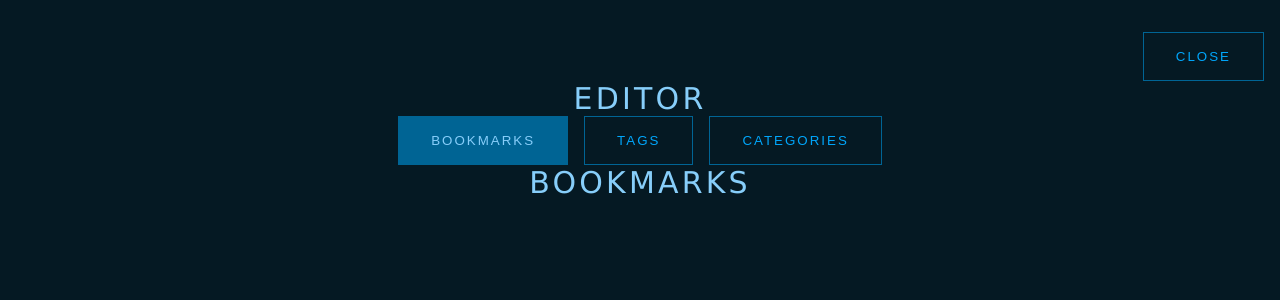
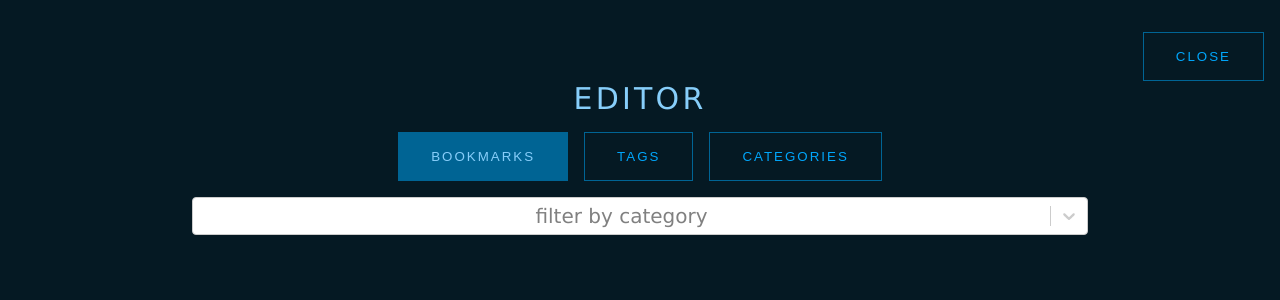
Before and after one commit to mistyb01/web-collector, a React (Create React App) app: page / in a window 1280 px wide. Both pictures are taken after a click on the button "EDIT". Shown: the top 300 px of the page. Built offline with nearby package versions, Linux system fonts and the light colour scheme.

Commit message:
added dropdown to EditBookmarks.tsx

```diff
--- a/src/App.tsx
+++ b/src/App.tsx
@@ -67,7 +67,7 @@ const App:FC = () => {
           </main>
           : editMode ?
           <main className="edit-container">
-            <EditMode/>
+            <EditMode bookmarkData={bookmarkData} categoryList={categoryList}/>
           </main>
           :
           <main className="main-container horizontal-space">
--- a/src/edit-mode/EditBookmarks.tsx
+++ b/src/edit-mode/EditBookmarks.tsx
@@ -1,16 +1,24 @@
-import React  from 'react';
+import React, { useState } from 'react';
 import { Link } from '../@types/app';
+import Select from 'react-select';
 
 interface Props {
-//   bookmarkData: Link[],
-//   categoryList: string[]
+  bookmarkData: Link[],
+  categoryList: string[]
 }
 
 export const EditBookmarks: React.FC<Props> = (props) => {
 
+    const [selectedCategory, setSelectedCategory] = useState('');
+
   return (
     <div className="edit-bookmarks-container">
-        <h2>bookmarks</h2>
+        <Select
+            options={
+                props.categoryList.map(category => ({label: category, value: category}))}
+            onChange={(opt) => setSelectedCategory(opt!.value)}
+            placeholder={'filter by category'}
+        />
     </div>
   );
 }
--- a/src/edit-mode/EditMode.tsx
+++ b/src/edit-mode/EditMode.tsx
@@ -5,21 +5,22 @@ import EditCategories from './EditCategories';
 import EditTags from './EditTags';
 
 interface Props {
+    bookmarkData: Link[],
+    categoryList: string[]
 }
 
 export const EditMode: React.FC<Props> = (props) => {
     const [mode, setMode] = useState('bookmarks');
 
-    // <div className={`container${someCondition ? ' bg-green' : ''}`}
   return (
-    <div className="edit-mode-container">
+    <div className="edit-mode-container vertical-space">
         <h2>EDITOR</h2>
         <ul className='horizontal-space'>
             <button className={`${mode === 'bookmarks' ? 'header__button header__button--selected' : 'header__button'}`} onClick={() => setMode('bookmarks')}>Bookmarks</button>
             <button className={`${mode === 'tags' ? 'header__button header__button--selected' : 'header__button'}`} onClick={() => setMode('tags')}>Tags</button>
             <button className={`${mode === 'categories' ? 'header__button header__button--selected' : 'header__button'}`} onClick={() => setMode('categories')}>Categories</button>
         </ul>
-        {mode === 'bookmarks' ? <EditBookmarks/> :
+        {mode === 'bookmarks' ? <EditBookmarks bookmarkData={props.bookmarkData} categoryList={props.categoryList}/> :
         mode === 'tags' ? <EditTags/> :
         mode === 'categories' ? <EditCategories/> : <></>}
     </div>
```
